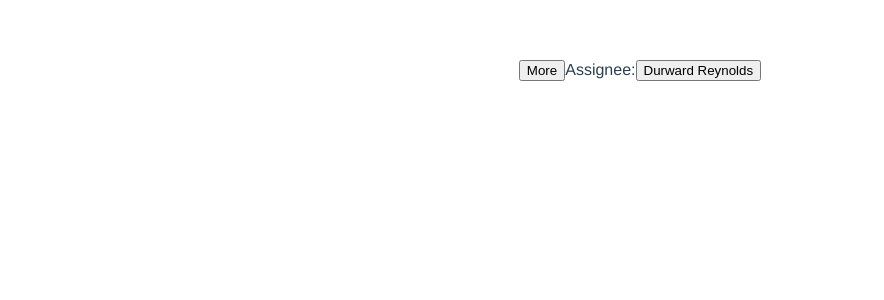
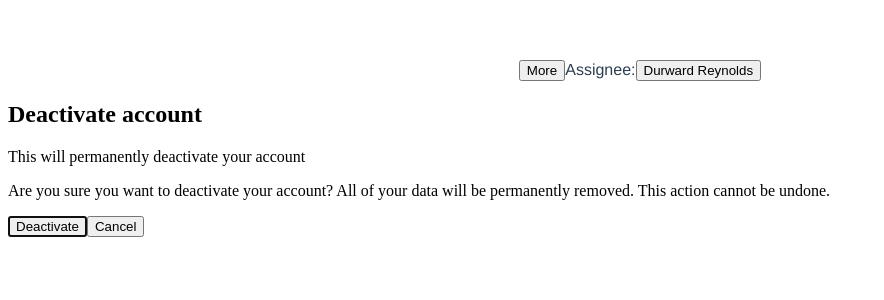
Before and after one commit to odan-sandbox/headless-ui-vue-sandbox, a Vue app: page / in a window 1280 px wide. Shown: the top 300 px of the page, without its empty margins (0-884 px from the left). Built offline with nearby package versions, Linux system fonts and the light colour scheme.

Commit message:
add dialog

```diff
--- a/src/App.vue
+++ b/src/App.vue
@@ -1,18 +1,21 @@
 <template>
   <TryMenu />
   <TryListbox />
+  <TryDialog />
 </template>
 
 <script lang="ts">
 import { defineComponent } from "vue";
 import TryMenu from "./components/try-menu.vue";
 import TryListbox from "./components/try-listbox.vue";
+import TryDialog from "./components/try-dialog.vue";
 
 export default defineComponent({
   name: "App",
   components: {
     TryMenu,
     TryListbox,
+    TryDialog,
   },
 });
 </script>
--- /dev/null
+++ b/src/components/try-dialog.vue
@@ -0,0 +1,42 @@
+<template>
+  <Dialog :open="isOpen" @close="setIsOpen">
+    <DialogOverlay />
+
+    <DialogTitle>Deactivate account</DialogTitle>
+    <DialogDescription>
+      This will permanently deactivate your account
+    </DialogDescription>
+
+    <p>
+      Are you sure you want to deactivate your account? All of your data will be
+      permanently removed. This action cannot be undone.
+    </p>
+
+    <button @click="setIsOpen(false)">Deactivate</button>
+    <button @click="setIsOpen(false)">Cancel</button>
+  </Dialog>
+</template>
+
+<script>
+import { ref } from "vue";
+import {
+  Dialog,
+  DialogOverlay,
+  DialogTitle,
+  DialogDescription,
+} from "@headlessui/vue";
+
+export default {
+  components: { Dialog, DialogOverlay, DialogTitle, DialogDescription },
+  setup() {
+    let isOpen = ref(true);
+
+    return {
+      isOpen,
+      setIsOpen(value) {
+        isOpen.value = value;
+      },
+    };
+  },
+};
+</script>
```
